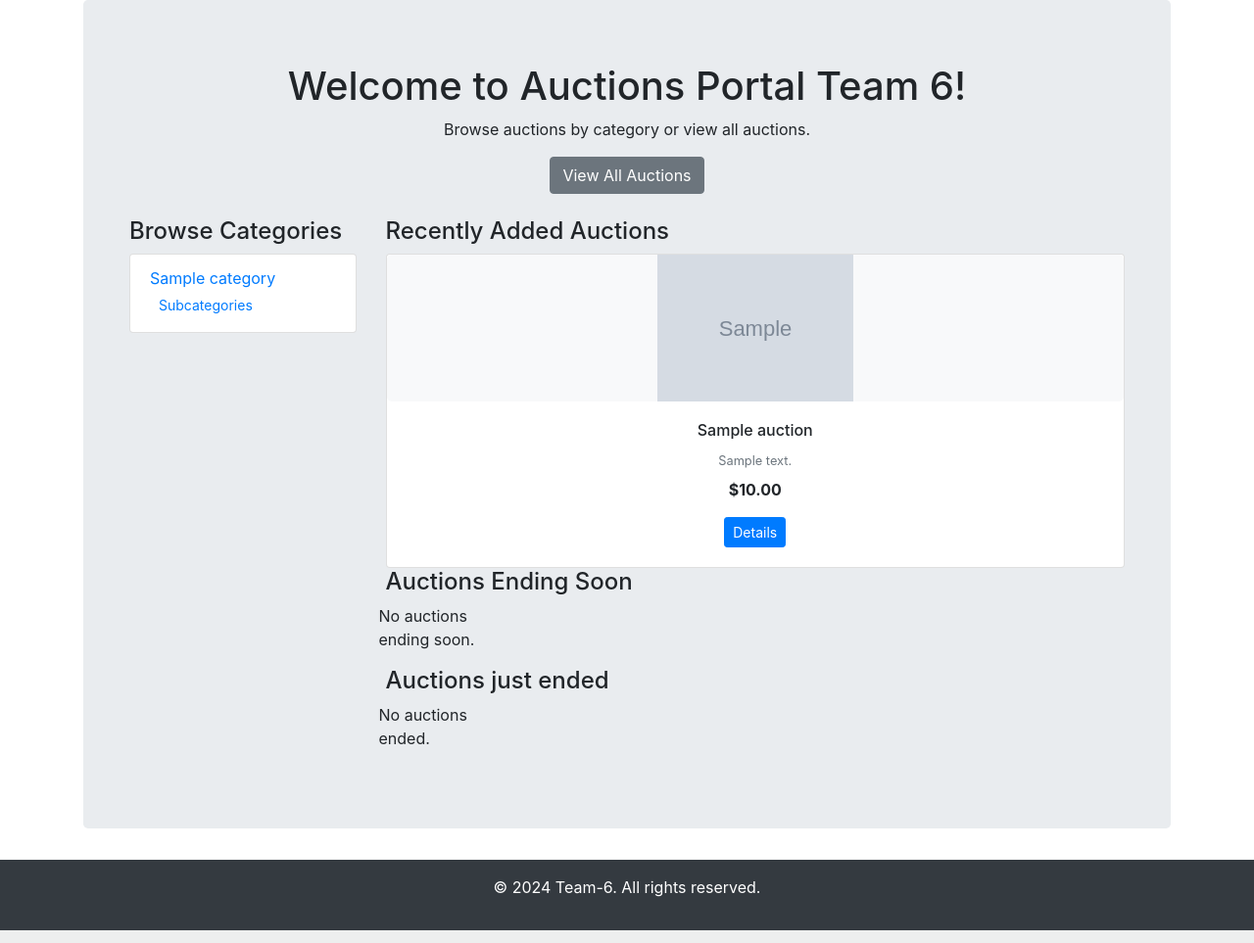
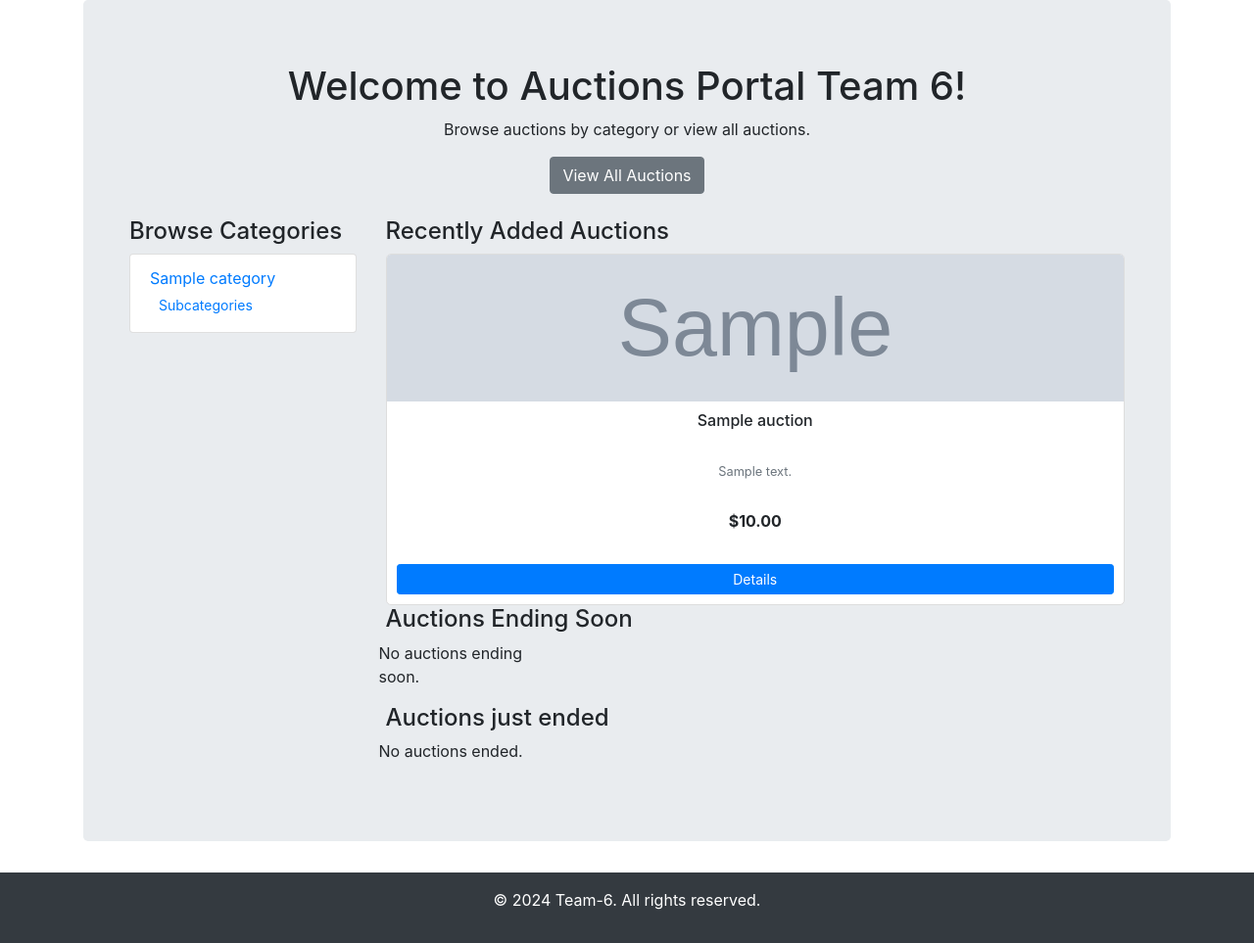
Before and after one commit to nightecz/auction_portal_final_project, a Django app: page / in a window 1280 px wide. Shown: the part 56-1019 px from the top of the page at 98% size. Run offline with Django 5.2, Linux system fonts and the light colour scheme; tables that the repository leaves empty hold one stand-in row (values such as "Sample post"); grey boxes marked "Sample" are stand-in pictures; some libraries are stand-ins or nearby versions.

Commit message:
- small changes in css

```diff
--- a/static/css/styles.css
+++ b/static/css/styles.css
@@ -1,9 +1,42 @@
-/* images in lists on index.html */
+.card {
+    height: 300px; /* Pevná výška celé karty */
+    display: flex;
+    flex-direction: column;
+    justify-content: space-between;
+    overflow: hidden;
+    border: 1px solid #ddd;
+    border-radius: 5px;
+    background-color: #fff;
+}
+
 .card-img-top {
     width: 100%;
     height: 150px;
-    object-fit: contain;
+    object-fit: cover;
     object-position: center;
-    background-color: #f8f9fa;
-    border-radius: 5px;
 }
+
+.card-body {
+    flex-grow: 1;
+    display: flex;
+    flex-direction: column;
+    justify-content: space-between;
+    text-align: center;
+    padding: 10px;
+    overflow: hidden;
+}
+
+.card-title {
+    height: 40px;
+    white-space: nowrap;
+    overflow: hidden;
+    text-overflow: ellipsis;
+}
+
+.card-body p {
+    height: 40px;
+    display: -webkit-box;
+    -webkit-line-clamp: 2;
+    -webkit-box-orient: vertical;
+    overflow: hidden;
+}
--- a/viewer/templates/index.html
+++ b/viewer/templates/index.html
@@ -46,7 +46,7 @@
         <!-- Right column: Recently added auctions -->
         <div class="col-md-9">
             <h4>Recently Added Auctions</h4>
-            <div class="row row-cols-1 row-cols-sm-2 row-cols-md-3 row-cols-lg-5 g-3">
+            <div class="row row-cols-1 row-cols-sm-2 row-cols-md-3 row-cols-lg-4 g-3">
                 {% for auction in recent_auctions %}
                 <div class="col">
                     <div class="card h-100">
@@ -72,7 +72,7 @@
                 {% endfor %}
             </div>
             <h4>Auctions Ending Soon</h4>
-            <div class="row row-cols-1 row-cols-sm-2 row-cols-md-3 row-cols-lg-5 g-3">
+            <div class="row row-cols-1 row-cols-sm-2 row-cols-md-3 row-cols-lg-4 g-3">
                 {% for auction in ending_soon_auctions %}
                 <div class="col">
                     <div class="card h-100">
@@ -98,7 +98,7 @@
                 {% endfor %}
             </div>
             <h4>Auctions just ended</h4>
-            <div class="row row-cols-1 row-cols-sm-2 row-cols-md-3 row-cols-lg-5 g-3">
+            <div class="row row-cols-1 row-cols-sm-2 row-cols-md-3 row-cols-lg-4 g-3">
                 {% for auction in ended_auctions %}
                 <div class="col">
                     <div class="card h-100">
```
